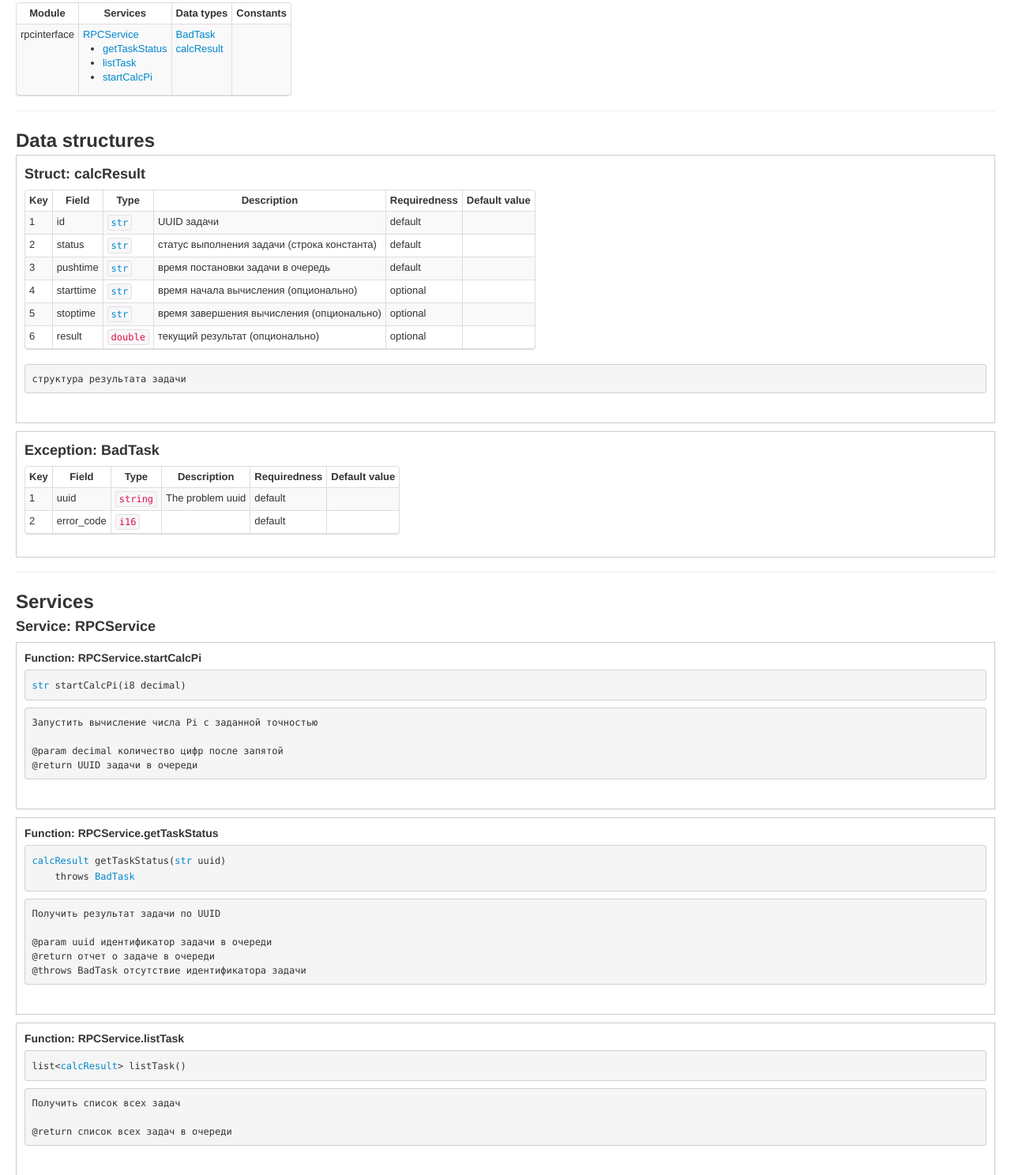
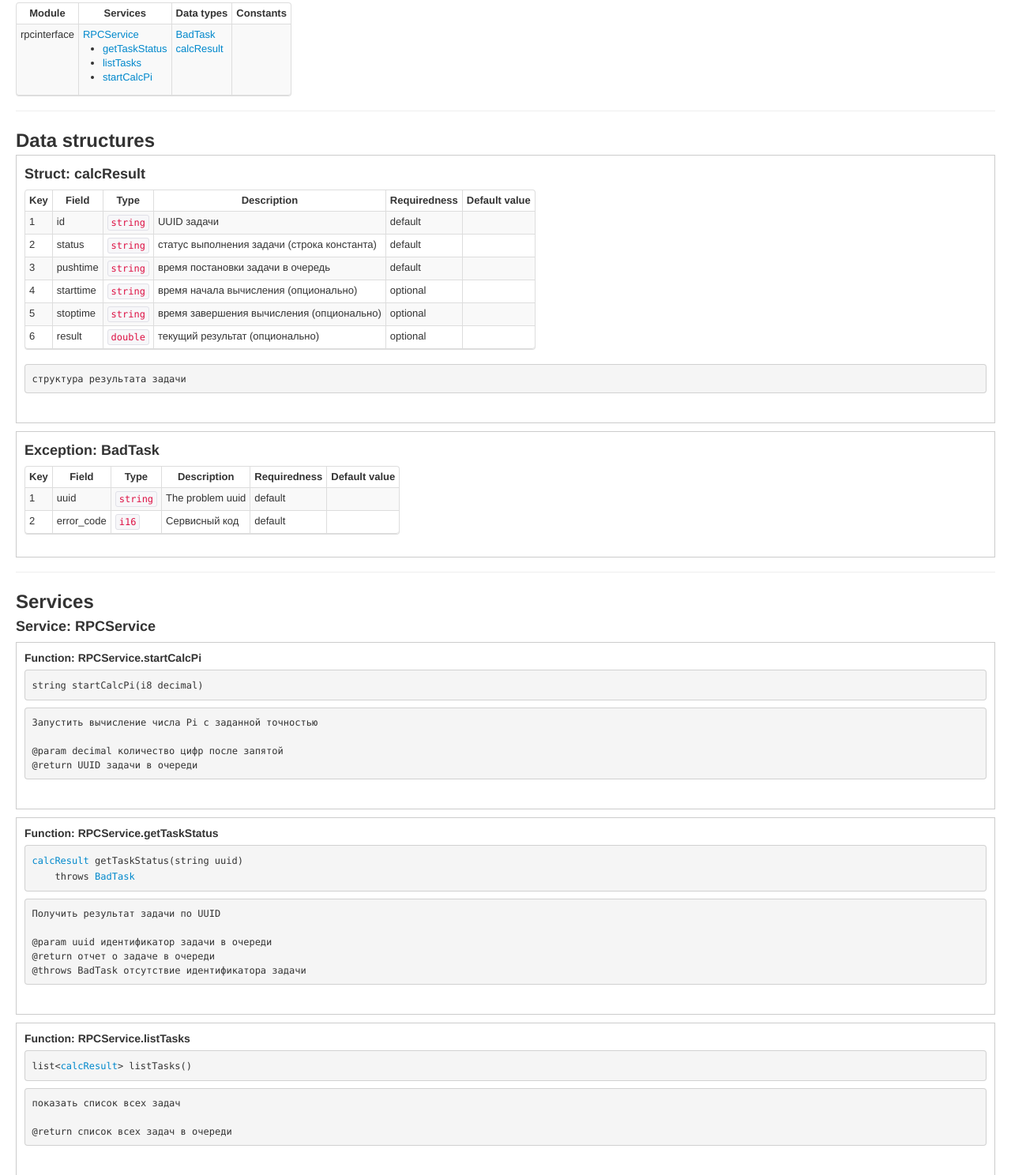
Before and after one commit to mineevburyat/REST_demonstration, a plain HTML site: page gen-html/rpcinterface.html in a window 1280 px wide. Shown: the part 115-1603 px from the top of the page at 79% size. Drawn offline with Linux system fonts and the light colour scheme.

Commit message:
fix thrift IDL and gen graphiz and svg diagram

```diff
--- a/gen-html/rpcinterface.html
+++ b/gen-html/rpcinterface.html
@@ -13,7 +13,7 @@
 <td>rpcinterface</td><td><a href="#Svc_RPCService">RPCService</a><br/>
 <ul>
 <li><a href="#Fn_RPCService_getTaskStatus">getTaskStatus</a></li>
-<li><a href="#Fn_RPCService_listTask">listTask</a></li>
+<li><a href="#Fn_RPCService_listTasks">listTasks</a></li>
 <li><a href="#Fn_RPCService_startCalcPi">startCalcPi</a></li>
 </ul>
 </td>
@@ -25,15 +25,15 @@
 <hr/><h2 id="Structs">Data structures</h2>
 <div class="definition"><h3 id="Struct_calcResult">Struct: calcResult</h3>
 <table class="table-bordered table-striped table-condensed"><thead><tr><th>Key</th><th>Field</th><th>Type</th><th>Description</th><th>Requiredness</th><th>Default value</th></tr></thead><tbody>
-<tr><td>1</td><td>id</td><td><code><a href="#Struct_str">str</a></code></td><td>UUID задачи
+<tr><td>1</td><td>id</td><td><code>string</code></td><td>UUID задачи
 </td><td>default</td><td></td></tr>
-<tr><td>2</td><td>status</td><td><code><a href="#Struct_str">str</a></code></td><td>статус выполнения задачи (строка константа)
+<tr><td>2</td><td>status</td><td><code>string</code></td><td>статус выполнения задачи (строка константа)
 </td><td>default</td><td></td></tr>
-<tr><td>3</td><td>pushtime</td><td><code><a href="#Struct_str">str</a></code></td><td>время постановки задачи в очередь
+<tr><td>3</td><td>pushtime</td><td><code>string</code></td><td>время постановки задачи в очередь
 </td><td>default</td><td></td></tr>
-<tr><td>4</td><td>starttime</td><td><code><a href="#Struct_str">str</a></code></td><td>время начала вычисления (опционально)
+<tr><td>4</td><td>starttime</td><td><code>string</code></td><td>время начала вычисления (опционально)
 </td><td>optional</td><td></td></tr>
-<tr><td>5</td><td>stoptime</td><td><code><a href="#Struct_str">str</a></code></td><td>время завершения вычисления (опционально)
+<tr><td>5</td><td>stoptime</td><td><code>string</code></td><td>время завершения вычисления (опционально)
 </td><td>optional</td><td></td></tr>
 <tr><td>6</td><td>result</td><td><code>double</code></td><td>текущий результат (опционально)
 </td><td>optional</td><td></td></tr>
@@ -42,26 +42,27 @@
 <table class="table-bordered table-striped table-condensed"><thead><tr><th>Key</th><th>Field</th><th>Type</th><th>Description</th><th>Requiredness</th><th>Default value</th></tr></thead><tbody>
 <tr><td>1</td><td>uuid</td><td><code>string</code></td><td>The problem uuid
 </td><td>default</td><td></td></tr>
-<tr><td>2</td><td>error_code</td><td><code>i16</code></td><td></td><td>default</td><td></td></tr>
+<tr><td>2</td><td>error_code</td><td><code>i16</code></td><td>Сервисный код
+</td><td>default</td><td></td></tr>
 </tbody></table><br/></div><hr/><h2 id="Services">Services</h2>
 <h3 id="Svc_RPCService">Service: RPCService</h3>
 <div class="definition"><h4 id="Fn_RPCService_startCalcPi">Function: RPCService.startCalcPi</h4>
-<pre><code><a href="#Struct_str">str</a></code> startCalcPi(<code>i8</code> decimal)
+<pre><code>string</code> startCalcPi(<code>i8</code> decimal)
 </pre><pre>Запустить вычисление числа Pi с заданной точностью
 
 @param decimal количество цифр после запятой
 @return UUID задачи в очереди
 </pre><br/></div><div class="definition"><h4 id="Fn_RPCService_getTaskStatus">Function: RPCService.getTaskStatus</h4>
-<pre><code><a href="#Struct_calcResult">calcResult</a></code> getTaskStatus(<code><a href="#Struct_str">str</a></code> uuid)
+<pre><code><a href="#Struct_calcResult">calcResult</a></code> getTaskStatus(<code>string</code> uuid)
     throws <code><a href="#Struct_BadTask">BadTask</a></code>
 </pre><pre>Получить результат задачи по UUID
 
 @param uuid идентификатор задачи в очереди
 @return отчет о задаче в очереди
 @throws BadTask отсутствие идентификатора задачи
-</pre><br/></div><div class="definition"><h4 id="Fn_RPCService_listTask">Function: RPCService.listTask</h4>
-<pre><code>list&lt;<code><a href="#Struct_calcResult">calcResult</a></code>&gt;</code> listTask()
-</pre><pre>Получить список всех задач
+</pre><br/></div><div class="definition"><h4 id="Fn_RPCService_listTasks">Function: RPCService.listTasks</h4>
+<pre><code>list&lt;<code><a href="#Struct_calcResult">calcResult</a></code>&gt;</code> listTasks()
+</pre><pre>показать список всех задач
 
 @return список всех задач в очереди
 </pre><br/></div></div></body></html>
```
Also changed, not shown: gen-html/index.html (+1 -1 lines), gen-gv/graphviz.svg (added), 2 other files.
